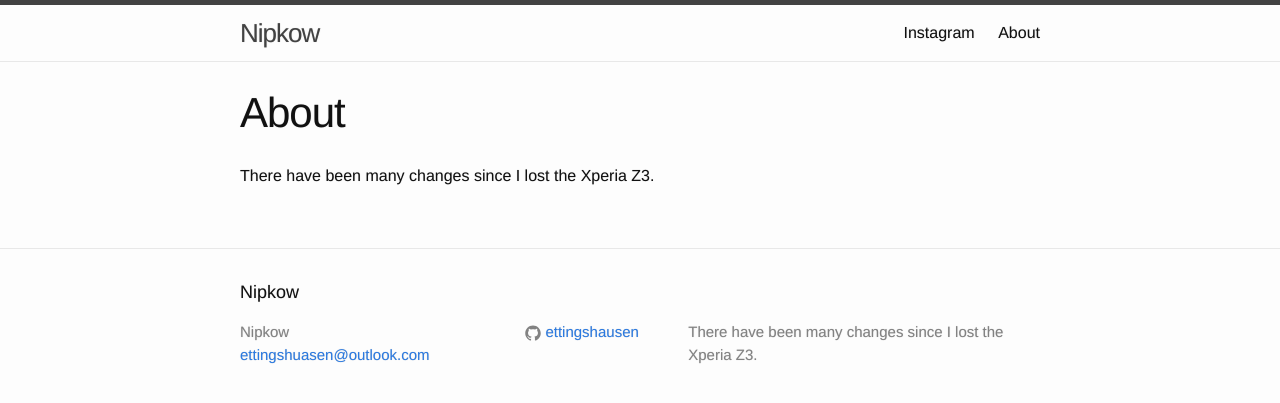
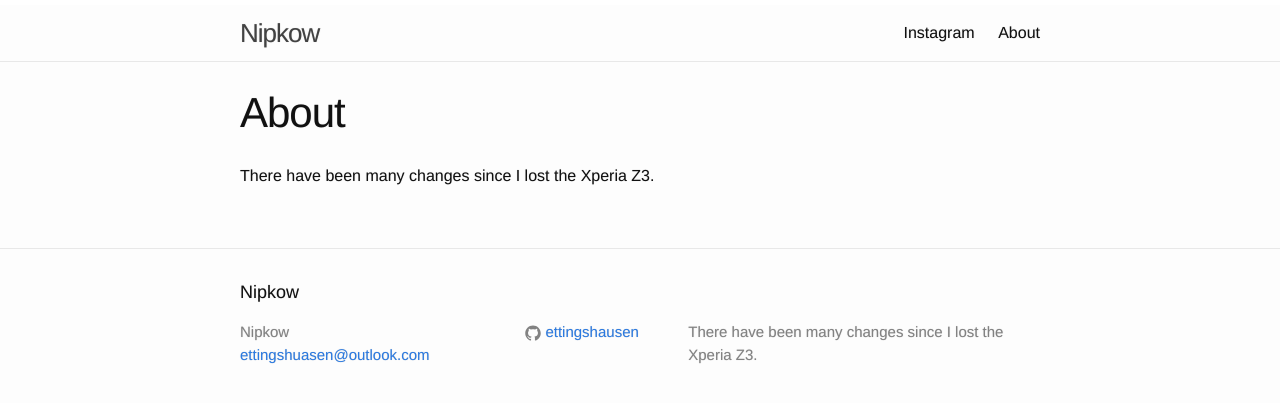
Before and after one commit to ettingshausen/ettingshausen.github.io, a Jekyll site: the page built from about.md, in a window 1280 px wide. Shown: the top 403 px of the page. Built offline with Jekyll 4.4.1, drawn with Linux system fonts in a browser that asks for light colours; Markdown is read by kramdown in place of the engine named in the settings.

Commit message:
change site header border-top color to white

```diff
--- a/_sass/_layout.scss
+++ b/_sass/_layout.scss
@@ -2,7 +2,7 @@
  * Site header
  */
 .site-header {
-    border-top: 5px solid $grey-color-dark;
+    border-top: 5px solid white;
     border-bottom: 1px solid $grey-color-light;
     min-height: 56px;
 
```
